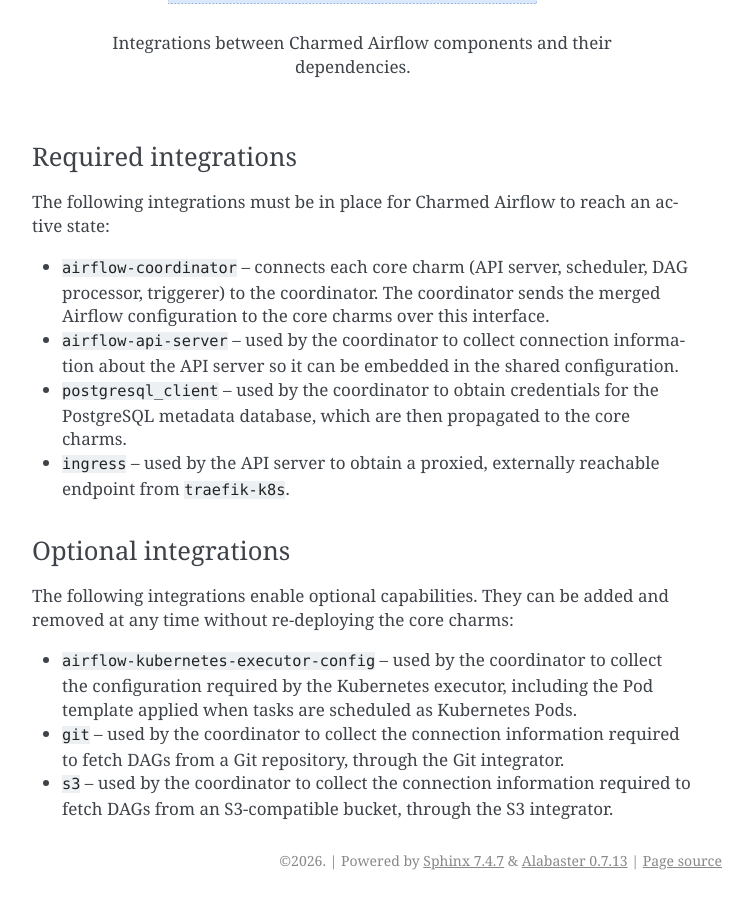
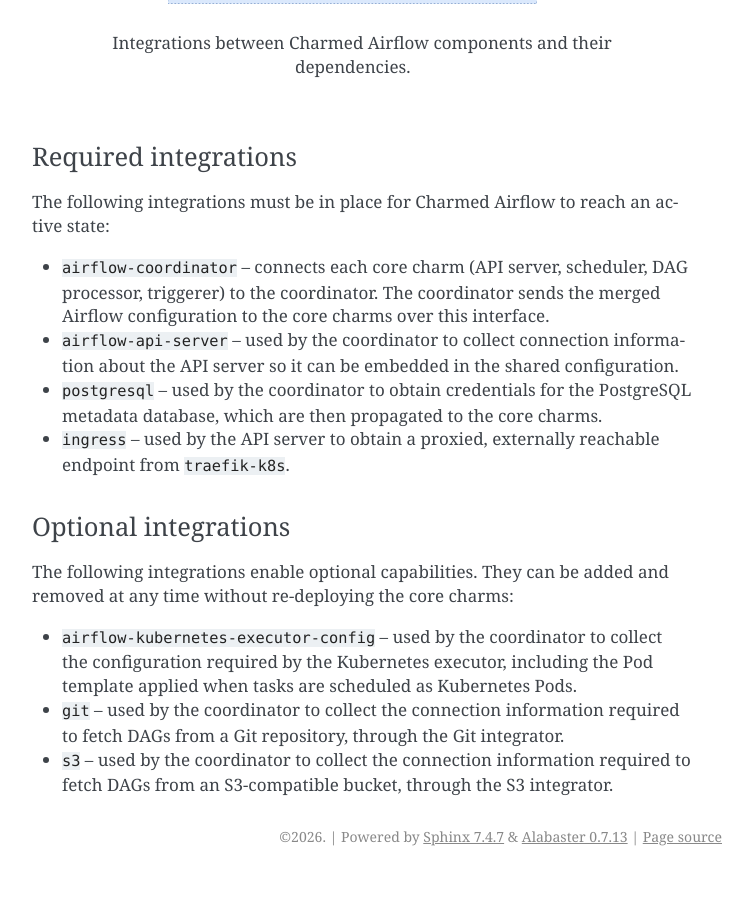
Before and after one commit to canonical/charmed-airflow-documentation, a Sphinx documentation site: the page built from docs/explanation/architecture-overview.rst, in a window 1280 px wide and 900 px high, scrolled down 3118 px. Shown: the whole window, without its empty margins (388-1141 px from the left). Built offline with Sphinx 7.4.7, drawn with Linux system fonts in a browser that asks for light colours; after the commit the page ends 3994 px from its top, so only the background shows below that.

Commit message:
skip: fix interface name

```diff
--- a/docs/explanation/architecture-overview.rst
+++ b/docs/explanation/architecture-overview.rst
@@ -127,7 +127,7 @@
 * ``airflow-api-server`` – used by the coordinator to collect connection
   information about the API server so it can be embedded in the shared
   configuration.
-* ``postgresql_client`` – used by the coordinator to obtain credentials for
+* ``postgresql`` – used by the coordinator to obtain credentials for
   the PostgreSQL metadata database, which are then propagated to the core
   charms.
 * ``ingress`` – used by the API server to obtain a proxied, externally
```
